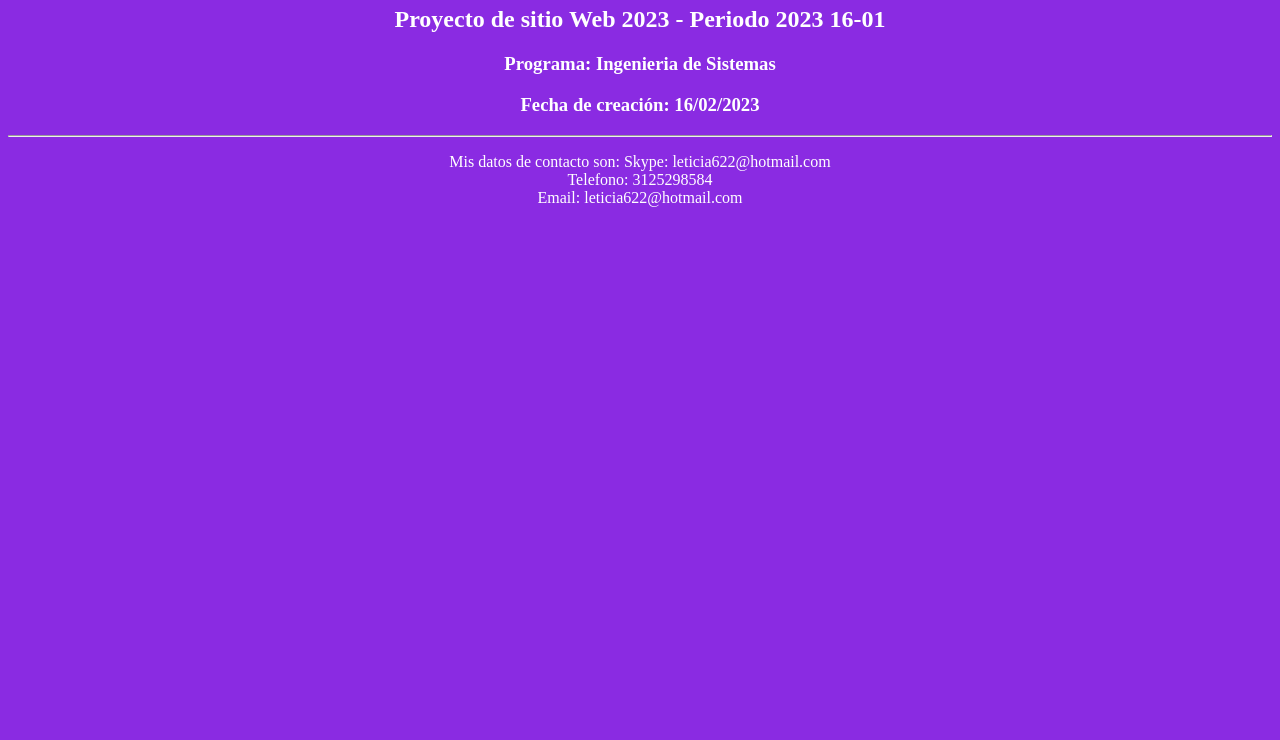
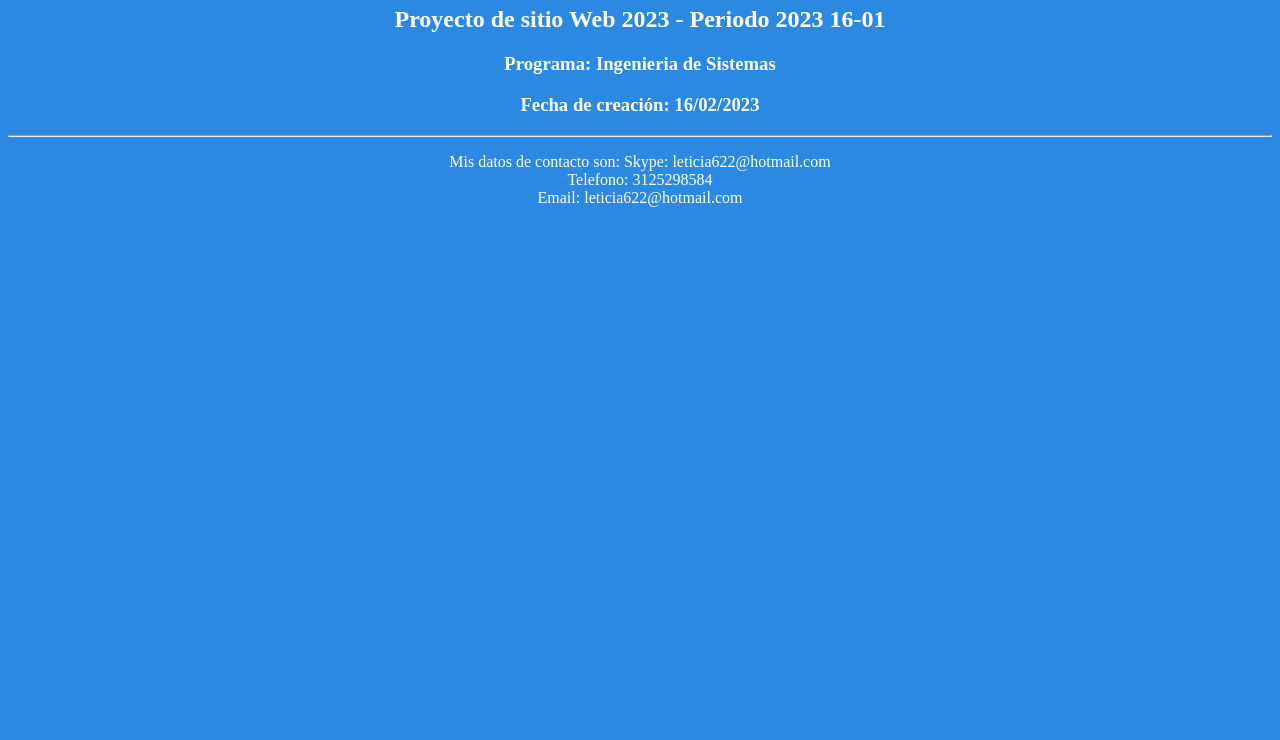
Before and after one commit to lETICIA622/DSWAydaNunez, a plain HTML site: page index.html in a window 1280 px wide. Shown: the part 60-800 px from the top of the page. Drawn offline with Linux system fonts and the light colour scheme.

Commit message:
Update index.html

```diff
--- a/index.html
+++ b/index.html
@@ -8,7 +8,7 @@
 <style>
 * {
 text-align: center;
-background-color: blueviolet;
+background-color: rgb(43, 137, 226);
 color:white;
 }
 </style>
```
